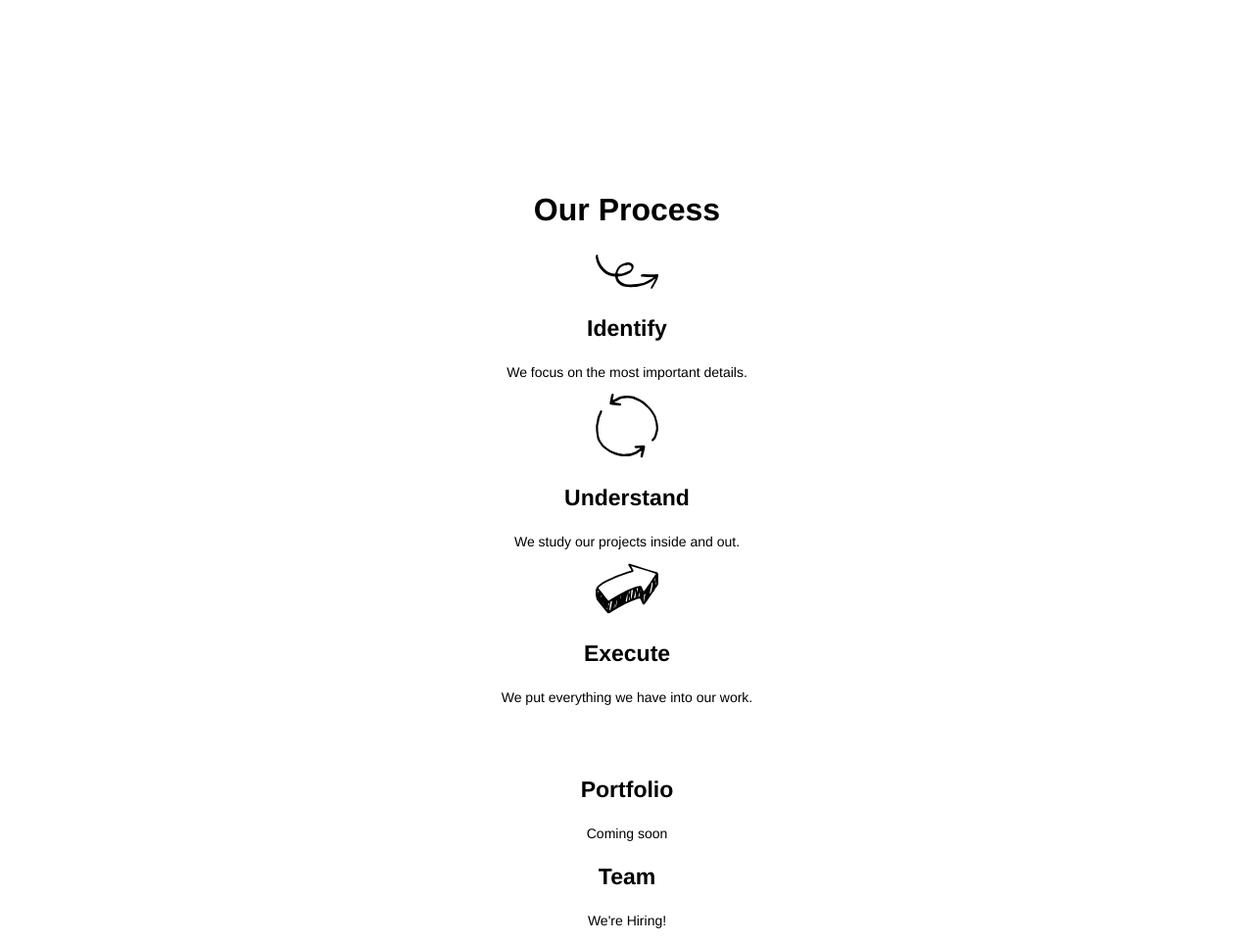
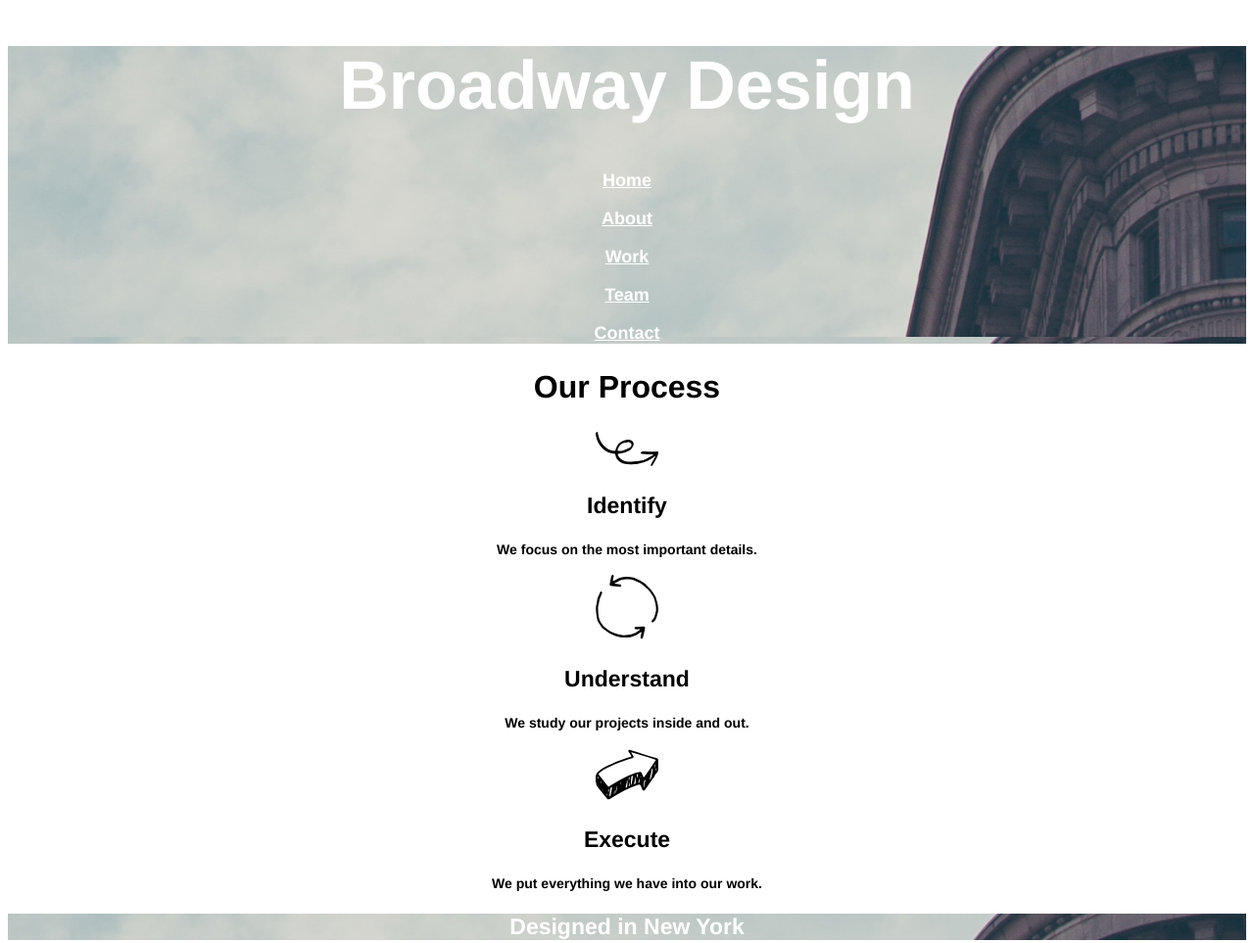
Before and after one commit to MelArias/Broadway, a plain HTML site: page index.html in a window 1280 px wide. Shown: the top 963 px of the page at 98% size. Drawn offline with Linux system fonts and the light colour scheme.

Commit message:
Fix background image and nav links.

```diff
--- a/index.html
+++ b/index.html
@@ -10,12 +10,11 @@
     <header>
       <h1>Broadway Design</h1>
       <nav>
-        <ul>
-          <li><a href="">Home</a></li>
-          <li><a href="">About</a></li>
-          <li><a href="">Work</a></li>
-          <li><a href="">Team</a></li>
-          <li><a href="">Contact</a></li>
+          <p><a href="">Home</a></p>
+          <p><a href="">About</a></p>
+          <p><a href="">Work</a></p>
+          <p><a href="">Team</a></p>
+          <p><a href="">Contact</a></p>
         </ul>
       </nav>
     </header>
@@ -23,13 +22,13 @@
     <h2>Our Process</h2>
     <img src="./resources/images/identify.svg"/>
     <h3>Identify</h3>
-    <p>We focus on the most important details.</p>
+    <h4>We focus on the most important details.</h4>
     <img src="./resources/images/understand.svg"/>
     <h3>Understand</h3>
-    <p>We study our projects inside and out.</p>
+    <h4>We study our projects inside and out.</h4>
     <img src="./resources/images/execute.svg"/>
     <h3>Execute</h3>
-    <p>We put everything we have into our work.</p>
+    <h4>We put everything we have into our work.</h4>
 
     <section>
       <h3>Designed in New York</h3>
--- a/resources/css/style.css
+++ b/resources/css/style.css
@@ -4,8 +4,14 @@ body {
 }
 
 header {
-  background-image: url("images/flatiron.png");
+  background-image: url("../images/flatiron.png");
   color: white;
+  font-weight: bold;
+}
+
+h1 {
+  font-size: 70px;
+  font-weight: bold;
 }
 
 h2 {
@@ -18,12 +24,15 @@ h3 {
   font-weight: bold;
 }
 
-p {
+h4 {
   font-size: 14px;
 }
 
+p {
+  font-size: 18px;
+}
 section {
-  background-image: url("images/flatiron.png");
+  background-image: url("../images/flatiron.png");
   color: white;
 }
 
@@ -33,6 +42,7 @@ footer {
   text-align: left;
 }
 
+
 a {
   color: white;
 }
```
